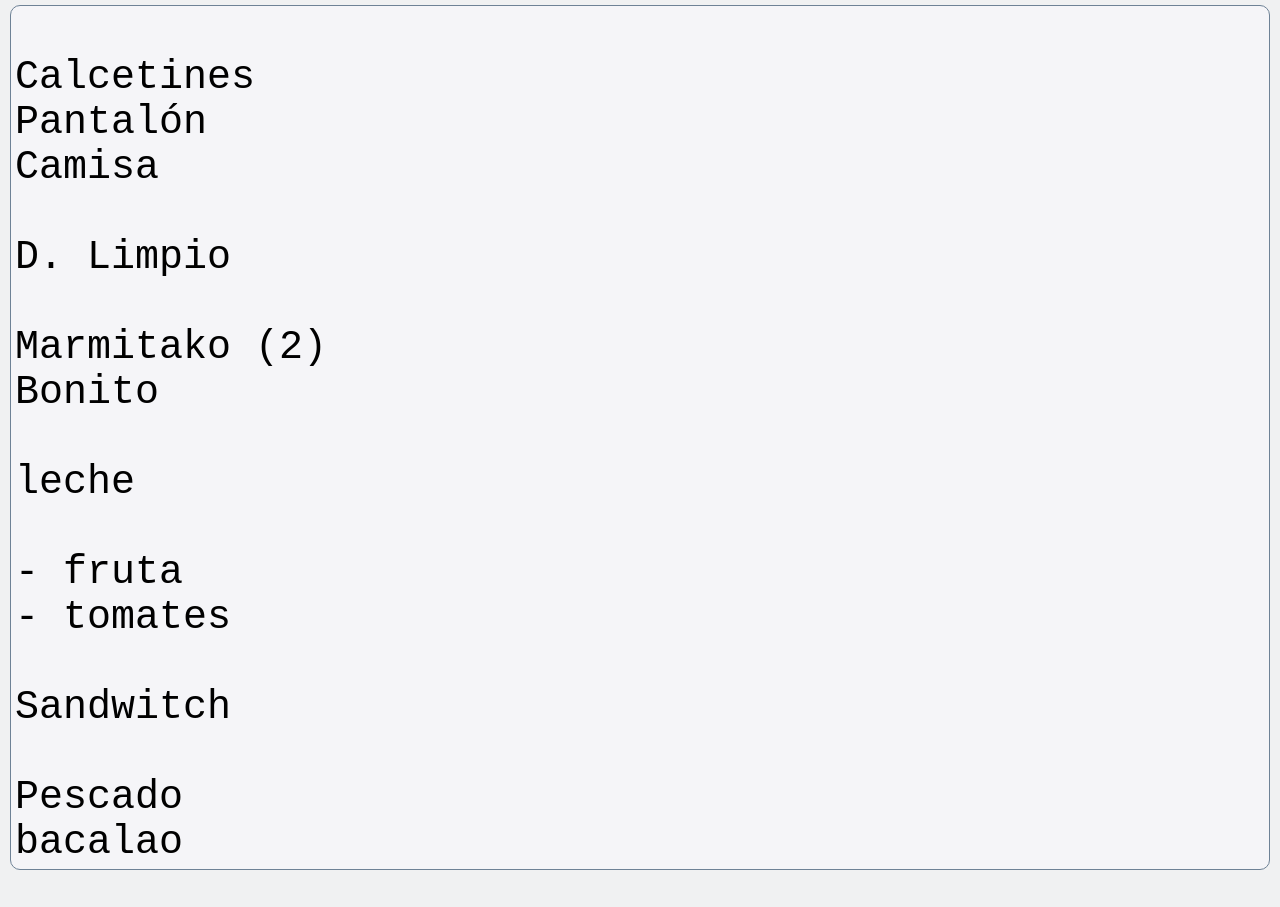
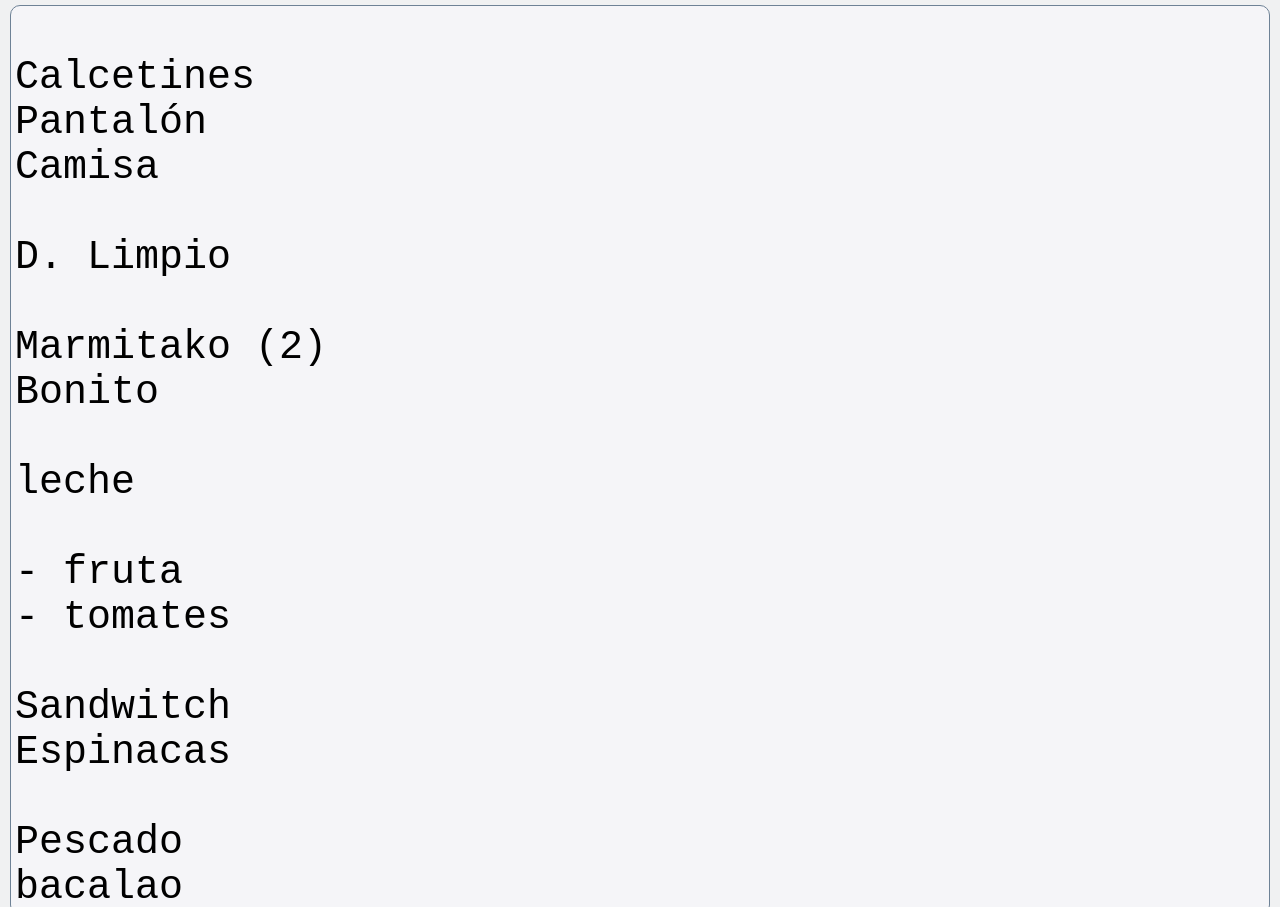
Before and after one commit to dedeme/dedeme.github.io, a plain HTML site: page compra/S.html in a window 1280 px wide. Shown: the top 907 px of the page. Drawn offline with Linux system fonts and the light colour scheme.

Commit message:
ch20230908

```diff
--- a/compra/S.html
+++ b/compra/S.html
@@ -26,6 +26,7 @@ leche
 - tomates
 
 Sandwitch
+Espinacas
 
 Pescado
 bacalao
```
